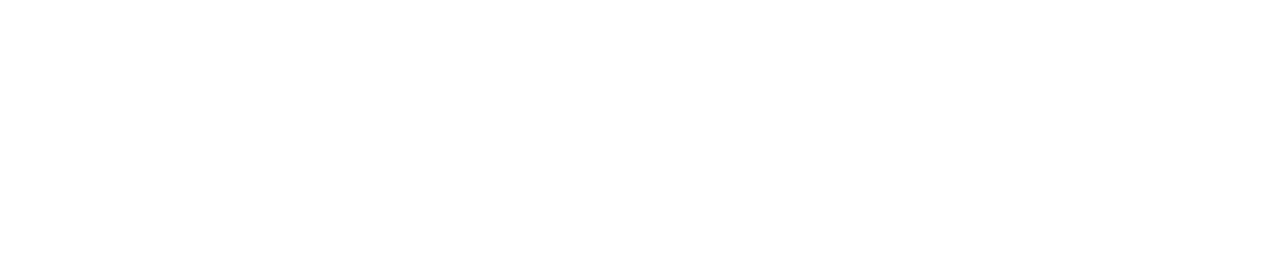
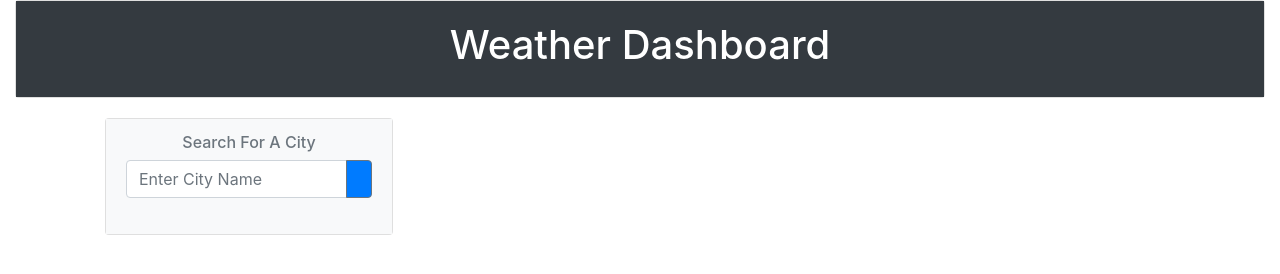
Before and after one commit to lucasmo066/weatherDashboard, a plain HTML site: page index.html in a window 1280 px wide. Drawn offline with nearby package versions, Linux system fonts and the light colour scheme.

Commit message:
container searching for city

```diff
--- a/index.html
+++ b/index.html
@@ -1,12 +1,48 @@
 <!DOCTYPE html>
 <html lang="en">
-<head>
-    <meta charset="UTF-8">
-    <meta http-equiv="X-UA-Compatible" content="IE=edge">
-    <meta name="viewport" content="width=device-width, initial-scale=1.0">
-    <title>weather dashboard</title>
-</head>
+    <head>
+        <meta charset="utf-8">
+        <meta name="viewport" content="width=device-width, initial-scale=1, shrink-to-fit=no">
+
+        <!-- Bootstrap -->
+        <link rel="stylesheet" href="https://stackpath.bootstrapcdn.com/bootstrap/4.3.1/css/bootstrap.min.css">
+
+        <title>Weather Dashboard</title>
+        <link rel="stylesheet" href="assets/styles.css">
+    </head>
 <body>
+    <div class="container-fluid">
+        <div class="card">
+            <div class="card-body text-center bg-dark text-white">
+                <h1>Weather Dashboard</h1>
+            </div>
+        </div>
 
+        <!-- This is a container-->
+        <div class="container">
+            <div class="row">
+                <div class="col">
+                    <div class="card-body text-center">
+                        <!-- Search input goes here -->
+
+                        <div class="card" style="width: 18rem;">
+                            <div class="card-body bg-light">
+                                <h6 class="card-subtitle mb-2 text-muted">Search For A City</h6>
+                                <div class="input-group mb-3">
+                                    <input type="text" class="form-control searchInput" placeholder="Enter City Name"
+                                        aria-label="Recipient's username" aria-describedby="button-addon2">
+                                    <div class="input-group-append">
+                                        <button class="btn btn-outline-secondary bg-primary searchButton" type="button"
+                                            id="button-addon2"><i class="fas fa-search"></i></button>
+                                    </div>
+                                </div>
+
+                                <ul class="list-group">
+
+                                </ul>
+                            </div>
+                        </div>
+                    </div>
+                </div>
 </body>
 </html>
```
